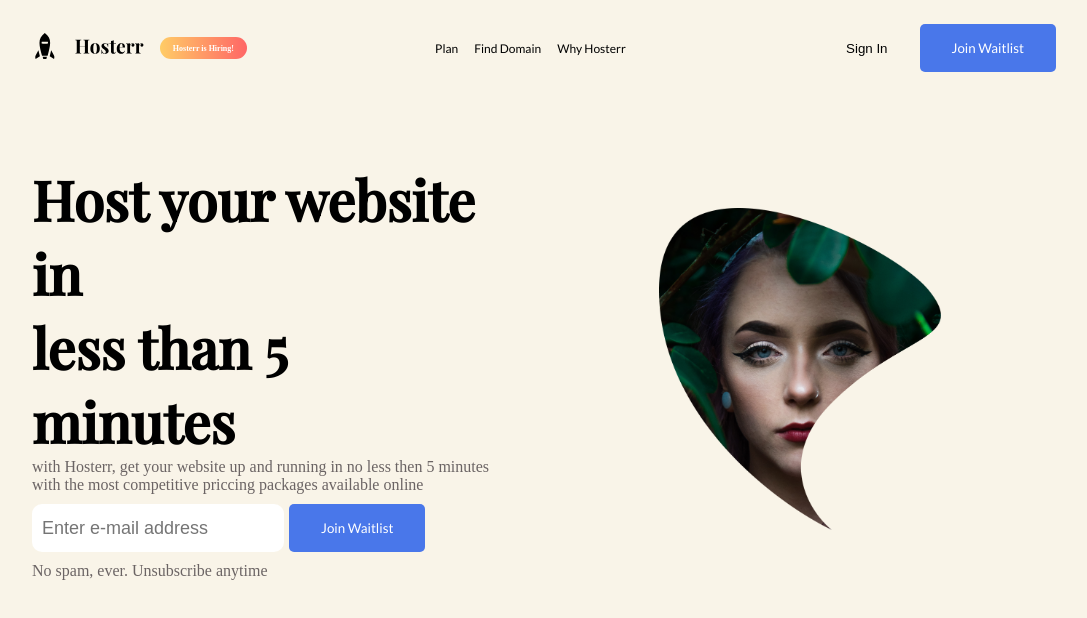
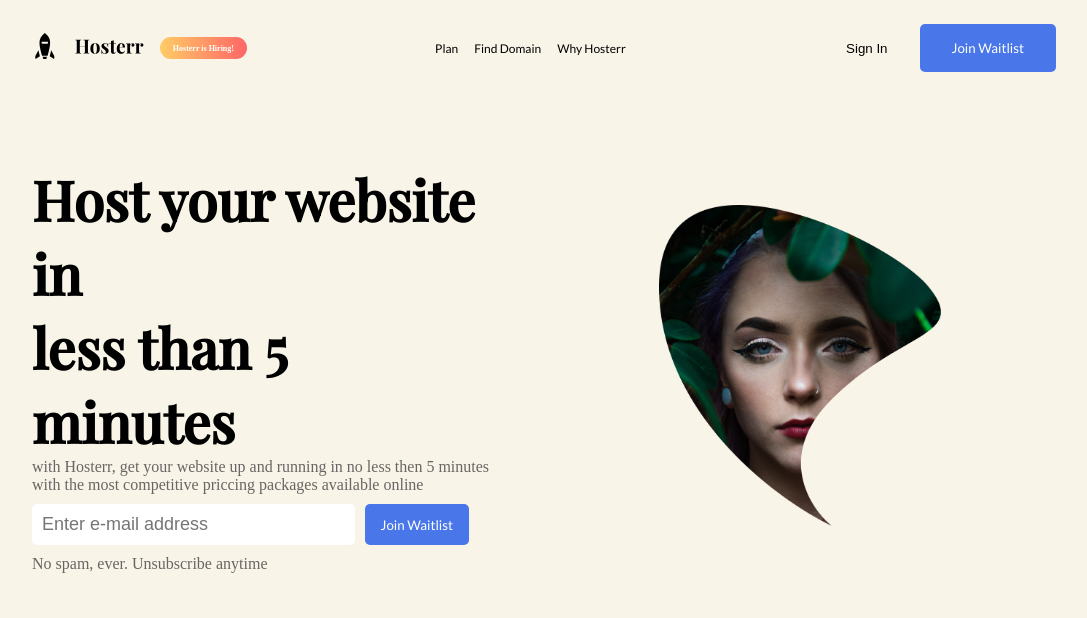
Before and after one commit to Satish9047/hosterr-landing, a React (Vite) app: page / in a window 1280 px wide. Shown: the top 618 px of the page, without its empty margins (96-1183 px from the left). Built offline with nearby package versions, Linux system fonts and the light colour scheme.

Commit message:
update: hero's UI

```diff
--- a/src/components/Header/header.scss
+++ b/src/components/Header/header.scss
@@ -3,6 +3,7 @@
   margin: 10vh 0;
   padding: 0 10%;
   display: flex;
+  flex-direction: column;
   justify-content: space-between;
   align-items: center;
   gap: 10px;
@@ -11,11 +12,22 @@
     display: flex;
     flex-direction: column;
     margin: 10px 0;
-    width: 45%;
+    width: 100%;
+    order: 2;
+    @include tablet {
+      width: 45%;
+    }
 
     &--title {
       font-family: $font-secondary;
-      font-size: 55px;
+      font-size: 28px;
+      @include tablet {
+        font-size: 55px;
+      }
+    }
+
+    @include tablet {
+      order: 1;
     }
   }
 
@@ -24,23 +36,41 @@
   }
 
   figure {
-    width: 50%;
     text-align: center;
+    order: 1;
     img {
-      width: 55%;
+      width: 80%;
+      @include tablet {
+        width: 55%;
+      }
     }
+    @include tablet {
+      width: 50%;
+      order: 2;
+    }
+  }
+
+  @include tablet {
+    // display: flex;
+    flex-direction: row;
   }
 }
 
 .form {
   padding: 10px 0;
   display: flex;
-  gap: 5px;
+  flex-direction: column;
+  gap: 10px;
   input {
-    font-size: 18px;
-    padding: 10px;
+    font-size: 14px;
+    padding: 9px;
     border: none;
-    border-radius: 10px;
+    border-radius: 5px;
+    @include tablet {
+      font-size: 18px;
+      padding: 10px;
+      width: 70%;
+    }
   }
   button {
     border: none;
@@ -53,6 +83,10 @@
       background-color: #0066ff;
       transition: all 0.3s ease-in-out;
     }
+
+    @include tablet {
+      padding: 0.2rem 1rem;
+    }
   }
 
   @include tablet {
```
